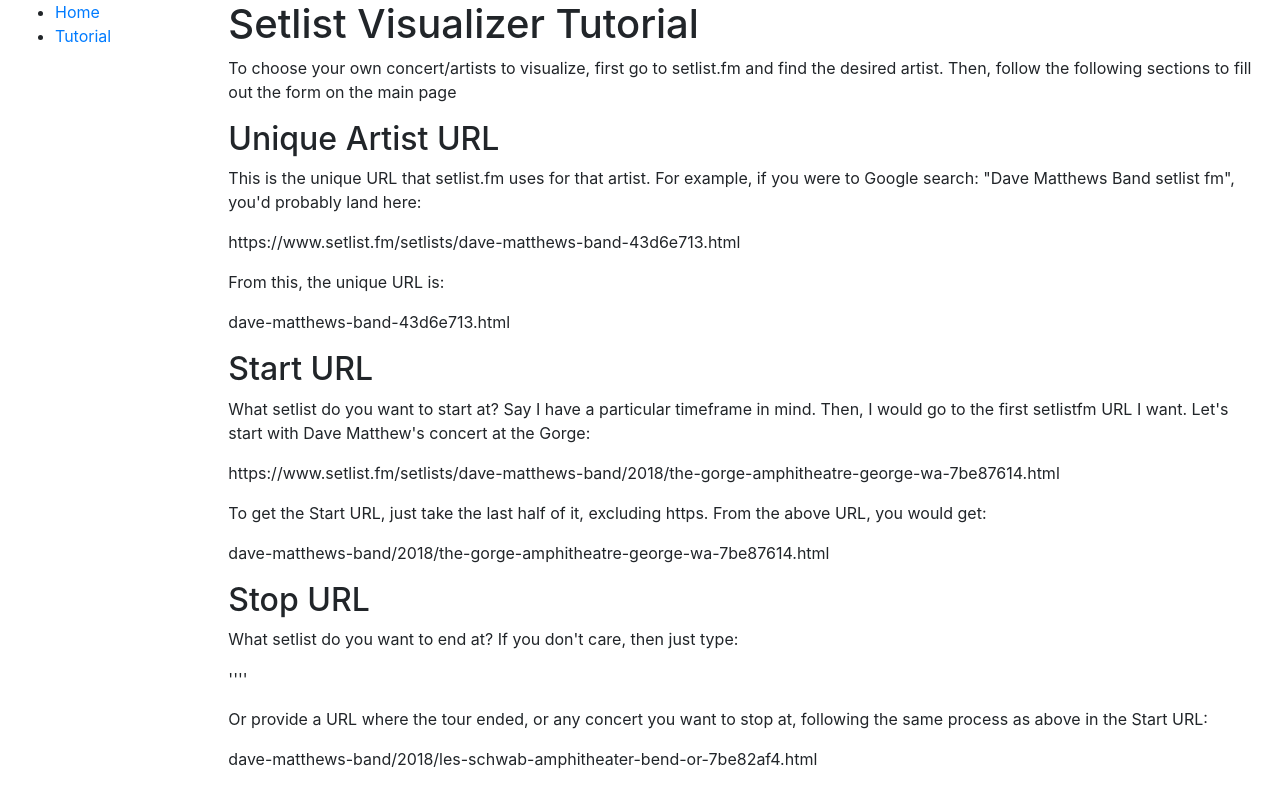
After one commit to dartmouth-cs98/hack-a-thing-1-setlistvisualizer, a Django app: page /catalog/tutorial/ in a window 1280 px wide. The commit adds this page. Run offline with Django 3.2, Linux system fonts and the light colour scheme; some libraries are stand-ins or nearby versions.

Commit message:
added tutorial, cleaned up code

```diff
--- a/setListWeb/catalog/templates/base_generic.html
+++ b/setListWeb/catalog/templates/base_generic.html
@@ -16,7 +16,7 @@
       {% block sidebar %}
         <ul class="sidebar-nav">
           <li><a href="{% url 'index' %}">Home</a></li>
-          <li><a href="">About</a></li>
+          <li><a href="{% url 'tutorial' %}">Tutorial</a></li>
         </ul>
      {% endblock %}
       </div>
--- a/setListWeb/catalog/templates/index.html
+++ b/setListWeb/catalog/templates/index.html
@@ -17,6 +17,7 @@
     {{ form.as_table }}
     <input type="submit" value="Submit">
   </form>
+
   {% load static %}
   <img src="{% static 'images/music.png' %}" alt="logo">
 
--- /dev/null
+++ b/setListWeb/catalog/templates/tutorial.html
@@ -0,0 +1,30 @@
+{% extends "base_generic.html" %}
+
+<!-- Add additional CSS in static file -->
+{% load static %}
+<link rel="stylesheet" href="{% static 'css/styles.css' %}">
+
+
+{% block content %}
+<h1>Setlist Visualizer Tutorial</h1>
+<p>To choose your own concert/artists to visualize, first go to setlist.fm and find the desired artist. Then, follow the following sections to fill out the form on the main page</p>
+<h2>Unique Artist URL</h2>
+<p>This is the unique URL that setlist.fm uses for that artist. For example, if you were to Google search: "Dave Matthews Band setlist fm", you'd probably land here:</p>
+<p>https://www.setlist.fm/setlists/dave-matthews-band-43d6e713.html</p>
+<p>From this, the unique URL is:</p>
+<p>dave-matthews-band-43d6e713.html</p>
+
+<h2>Start URL</h2>
+<p>What setlist do you want to start at? Say I have a particular timeframe in mind. Then, I would go to the first setlistfm URL I want. Let's start with Dave Matthew's concert at the Gorge:</p>
+<p>https://www.setlist.fm/setlists/dave-matthews-band/2018/the-gorge-amphitheatre-george-wa-7be87614.html</p>
+
+<p>To get the Start URL, just take the last half of it, excluding https. From the above URL, you would get:</p>
+<p>dave-matthews-band/2018/the-gorge-amphitheatre-george-wa-7be87614.html</p>
+
+<h2>Stop URL</h2>
+<p>What setlist do you want to end at? If you don't care, then just type:</p>
+<p>''''</p>
+<p>Or provide a URL where the tour ended, or any concert you want to stop at, following the same process as above in the Start URL:</p>
+<p>dave-matthews-band/2018/les-schwab-amphitheater-bend-or-7be82af4.html</p>
+
+{% endblock %}
--- a/setListWeb/catalog/urls.py
+++ b/setListWeb/catalog/urls.py
@@ -4,5 +4,6 @@
 
 urlpatterns = [
     path('', views.index, name='index'),
+    path('tutorial/', views.tutorial, name='tutorial'),
     path('output/', views.output, name='output'),
 ]
--- a/setListWeb/catalog/views.py
+++ b/setListWeb/catalog/views.py
@@ -35,7 +35,7 @@
         if search_form.is_valid():
             #TODO: something something here for HttpResponse
             artist = search_form.cleaned_data['artist']
-            unique = search_form.cleaned_data['unique']
+            unique = search_form.cleaned_data['unique_artist_url']
             url_start = search_form.cleaned_data['url_start']
             url_stop = search_form.cleaned_data['url_stop']
 
@@ -56,3 +56,6 @@
 def output(request):
 
     return render(request, 'output.html')
+
+def tutorial(request):
+    return render(request, 'tutorial.html')
```
Also changed, not shown: setListWeb/catalog/forms.py (+4 -4 lines), setListWeb/catalog/static/images/graph.png, 1 other file.
